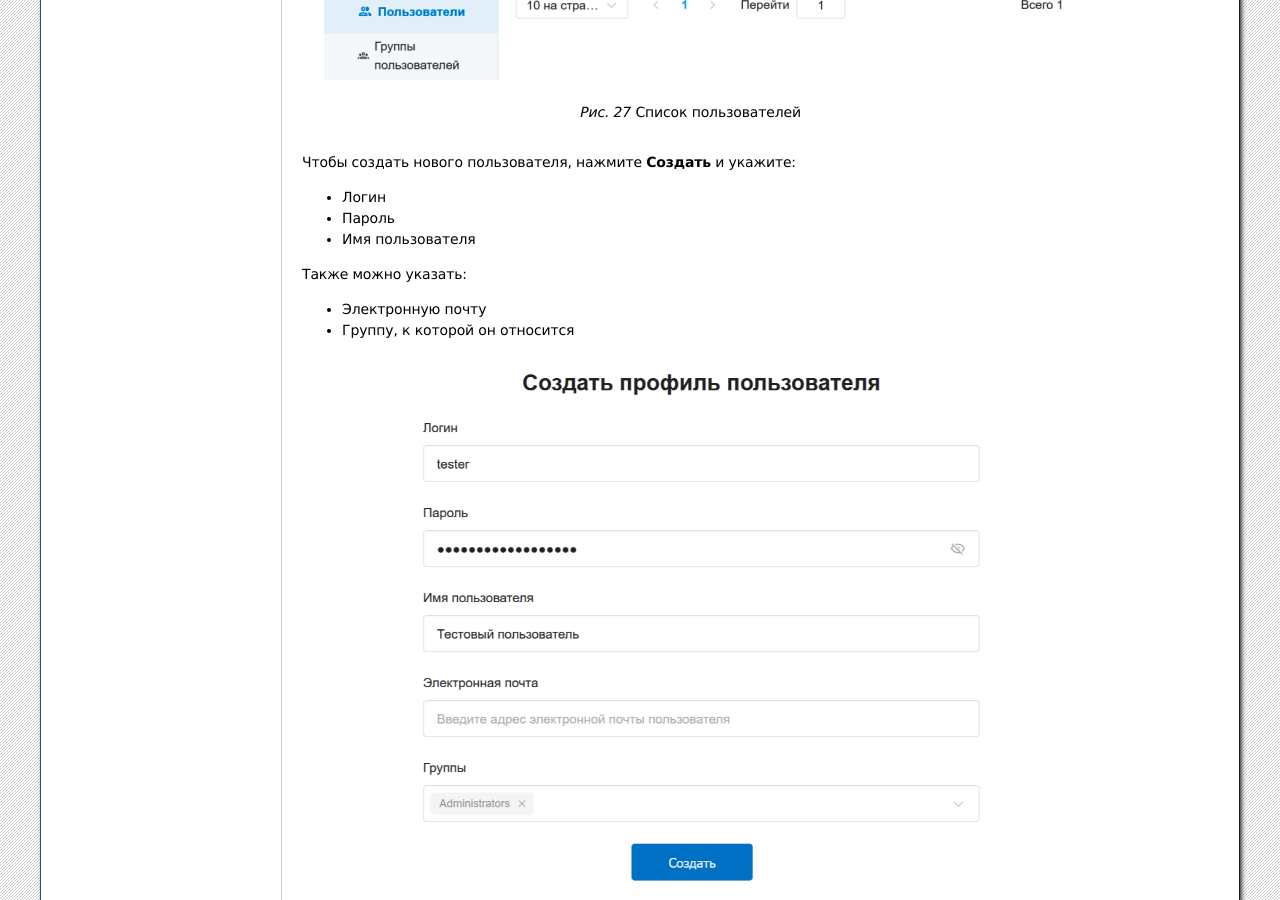
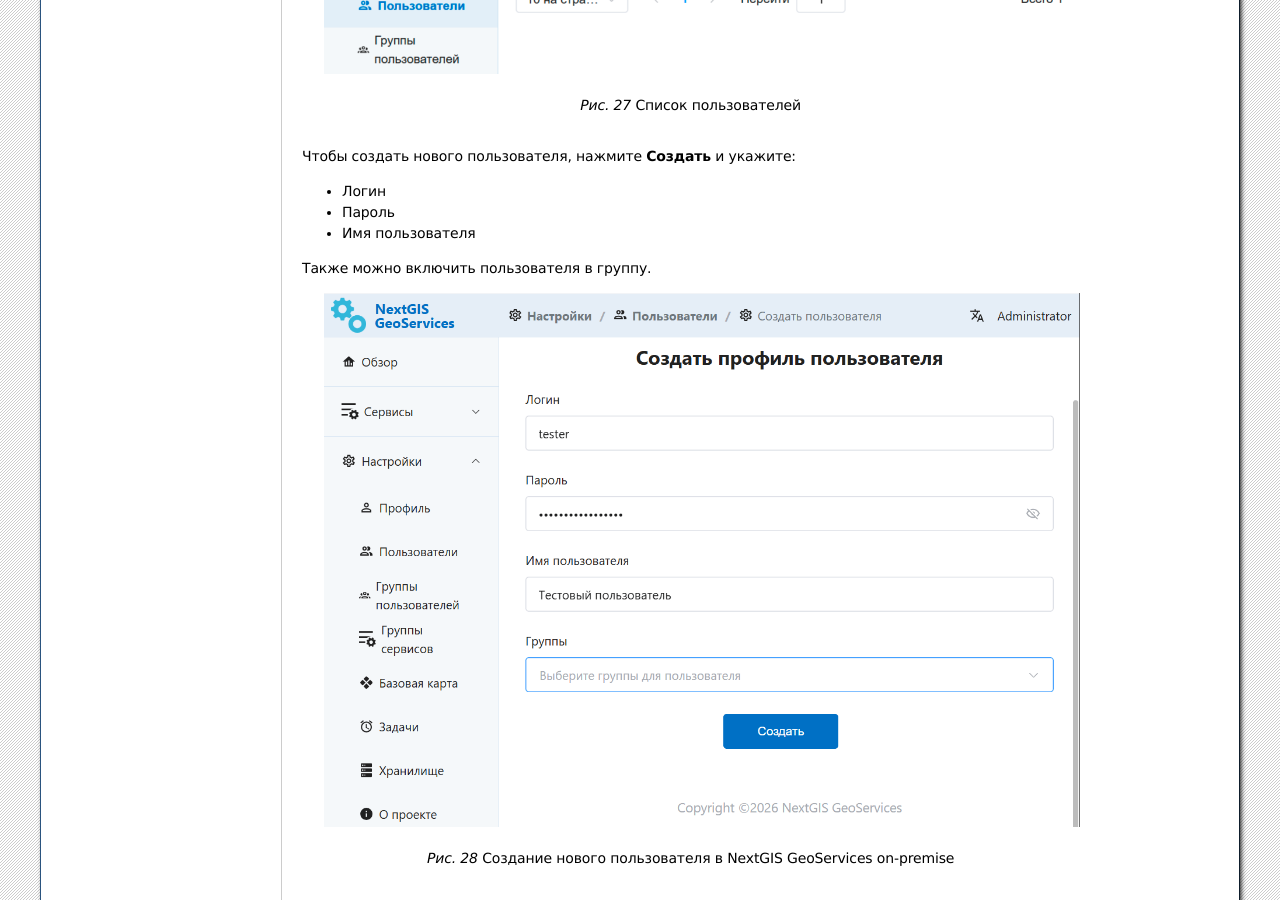
Before and after one commit to nextgis/docs_geoserv_prem, a Sphinx documentation site: the page built from source/settings.rst, in a window 1280 px wide and 900 px high, scrolled down 7644 px. Built offline with Sphinx 7.4.7, drawn with Linux system fonts in a browser that asks for light colours; formulas are drawn with MathJax 3.

Commit message:
update settings.rst permissions.rst

```diff
--- a/source/permissions.rst
+++ b/source/permissions.rst
@@ -3,7 +3,7 @@
 
 Если у вас несколько пользователей, которые должны иметь доступ к NextGIS GeoServices, можно настроить для них права доступа.
 
-По умолчанию администраторы имеет все права, а пользователи, не включённые в группу "Администраторы", не имеют никаких прав.
+По умолчанию Администраторы имеет все права, а остальные пользователи не имеют никаких прав.
 
 Права доступа настраиваются на уровне группы сервисов или отдельного сервиса.
 
--- a/source/settings.rst
+++ b/source/settings.rst
@@ -163,15 +163,12 @@
 * Пароль
 * Имя пользователя
 
-Также можно указать:
+Также можно включить пользователя в группу.
 
-* Электронную почту
-* Группу, к которой он относится
-
-.. figure:: _static/geosop_new_user_ru.png
-   :name: geosop_gr_users2
+.. figure:: _static/geosop_new_user_ru_2.png
+   :name: geosop_new_user_pic
    :align: center
-   :width: 16cm
+   :width: 20cm
 
    Создание нового пользователя в NextGIS GeoServices on-premise
 
```
Also changed, not shown: other parts of source/settings.rst (+6 -6 lines), source/_static/geosop_new_user_ru_2.png (added), source/_static/geosop_profile_ru_2.png (added).
